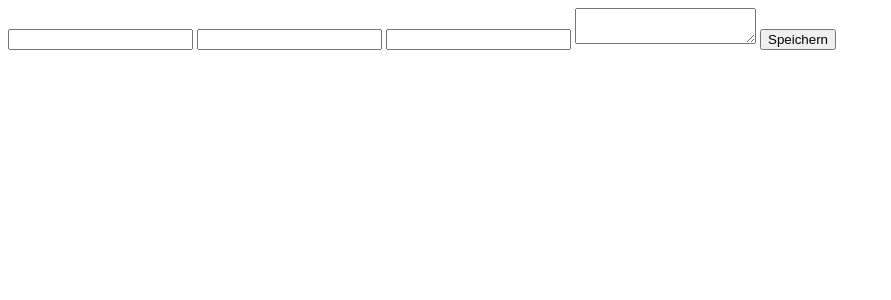
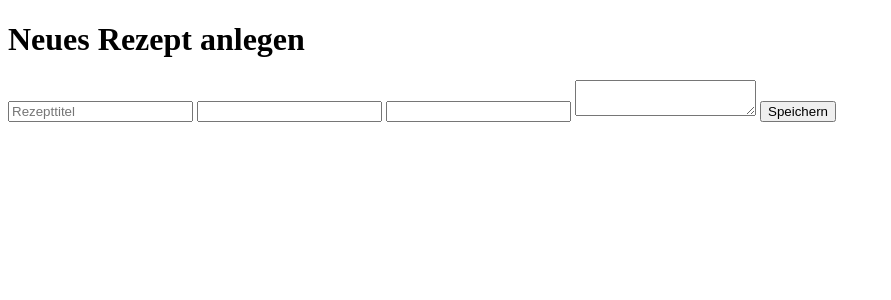
Before and after one commit to DaveColl/CookingWebsite, a SvelteKit app: page /rezepte/neues-rezept in a window 1280 px wide. Shown: the top 300 px of the page, without its empty margins (0-891 px from the left). Built offline with nearby package versions, Linux system fonts and the light colour scheme.

Commit message:
new approach to make code reusable by using components exporting the methods in the library

```diff
--- /dev/null
+++ b/src/lib/components/RezeptFormular.svelte
@@ -0,0 +1,63 @@
+<script lang="ts">
+	// 1. Typ-Definitionen statt Import aus ./$types
+	interface RezeptWerte {
+		titel?: string;
+		portionen?: number | string;
+		zubereitungszeit?: number | string;
+		anleitung?: string;
+	}
+
+	interface FormularProps {
+		action: string; // Erwartet "?/create" oder "?/update"
+		form?: { erfolg?: boolean; message?: string; werte?: RezeptWerte } | null;
+		startWerte?: RezeptWerte | null; // Für das Bearbeiten bestehender Rezepte
+	}
+
+	// 2. Props empfangen
+	let { action, form, startWerte }: FormularProps = $props();
+</script>
+
+<!-- Fehlermeldungen vom Server -->
+{#if form?.erfolg === false}
+	<p class="error-text">{form.message}</p>
+{/if}
+
+<!-- Erfolgsmeldungen vom Server -->
+{#if form?.erfolg}
+	<p class="success-text">Rezept wurde gespeichert!</p>
+{/if}
+
+<!-- 3. action ist jetzt dynamisch {action} -->
+<form
+	class="recipe_change"
+	{action}
+	method="POST"
+>
+	<!-- 4. value prüft zuerst startWerte, dann form.werte, dann Fallback zu '' -->
+	<input
+		type="text"
+		name="titel"
+		value={startWerte?.titel ?? form?.werte?.titel ?? ''}
+		placeholder="Rezepttitel"
+		required
+	/>
+
+	<input
+		type="number"
+		name="portionen"
+		value={startWerte?.portionen ?? form?.werte?.portionen ?? ''}
+	/>
+
+	<input
+		type="number"
+		name="zubereitungszeit"
+		value={startWerte?.zubereitungszeit ?? form?.werte?.zubereitungszeit ?? ''}
+	/>
+
+	<textarea
+		name="anleitung"
+		value={startWerte?.anleitung ?? form?.werte?.anleitung ?? ''}
+	></textarea>
+
+	<button type="submit">Speichern</button>
+</form>
--- a/src/routes/rezepte/neues-rezept/+page.svelte
+++ b/src/routes/rezepte/neues-rezept/+page.svelte
@@ -1,25 +1,14 @@
 <script lang="ts">
 	import type { ActionData } from './$types';
+	import RezeptFormular from '$lib/components/RezeptFormular.svelte';
 
 	let { form }: { form: ActionData } = $props();
 </script>
 
-<!-- If the server returned { success: false, message: '...' } -->
-{#if form?.erfolg === false}
-	<p class="error-text">{form.message}</p>
-{/if}
+<h1>Neues Rezept anlegen</h1>
 
-<!-- If the server returned { success: true } -->
-{#if form?.erfolg === true}
-	<p class="success-text">Recipe saved successfully!</p>
-{/if}
-
-<form class="create_recipe" action="?/create" method="POST">
-	<!-- -- class is for css and action for svelte action catcher-->
-	<input type="text" name="titel" value={form?.werte?.titel ?? ''} />
-	<!-- -- checkt ob der wert titel gegeben wurde ??(wenn nicht) dann platzier einen leeren String -->
-	<input type="number" name="portionen" value={form?.werte?.portionen ?? ''} />
-	<input type="number" name="zubereitungszeit" value={form?.werte?.zubereitungszeit ?? ''} />
-	<textarea name="anleitung" value={form?.werte?.anleitung ?? ''}></textarea>
-	<button type="submit">Speichern</button>
-</form>
+<!-- Formular aufrufen und die Parameter übergeben -->
+<RezeptFormular
+	action="?/create"
+	{form}
+/>
```
